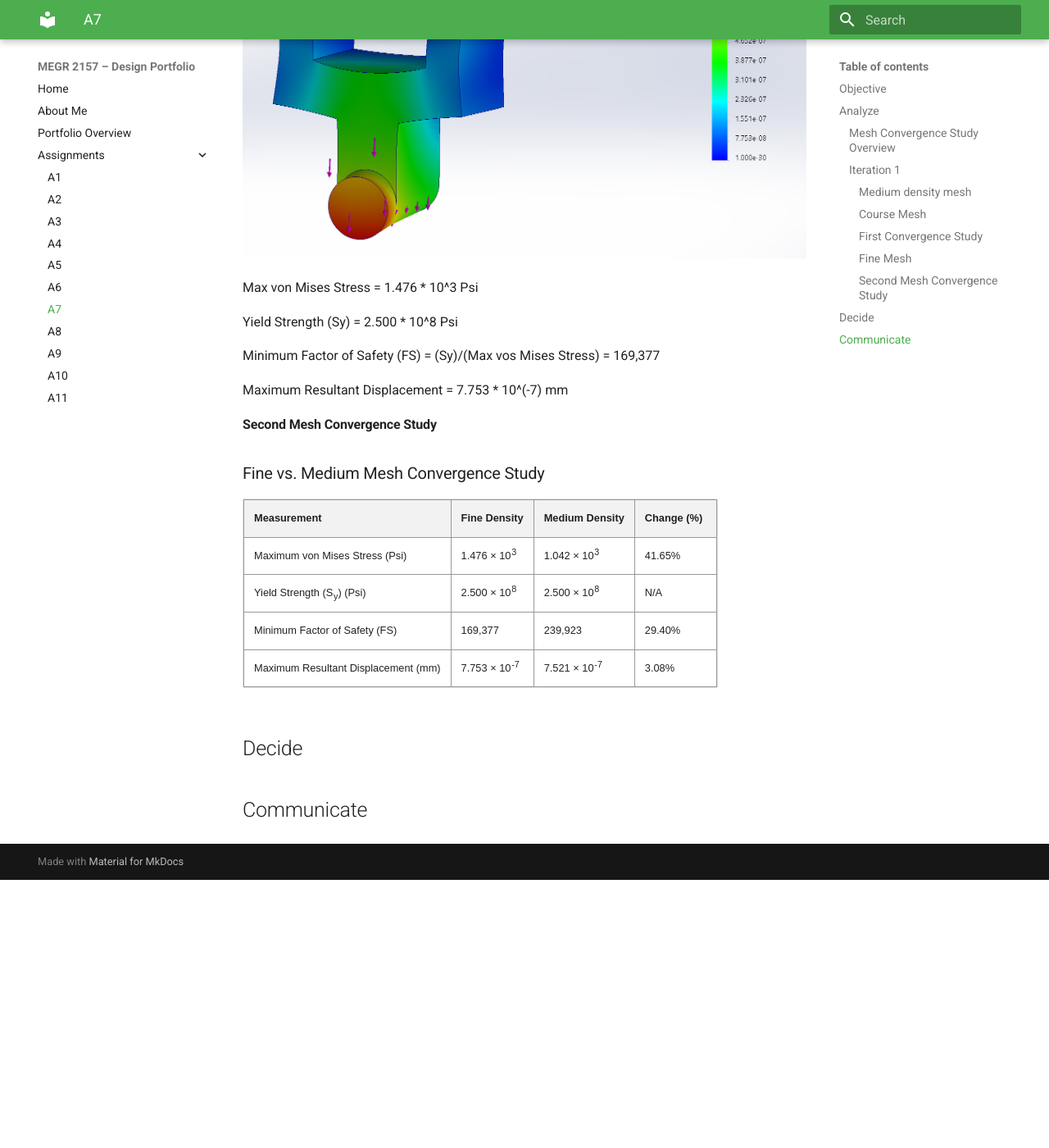
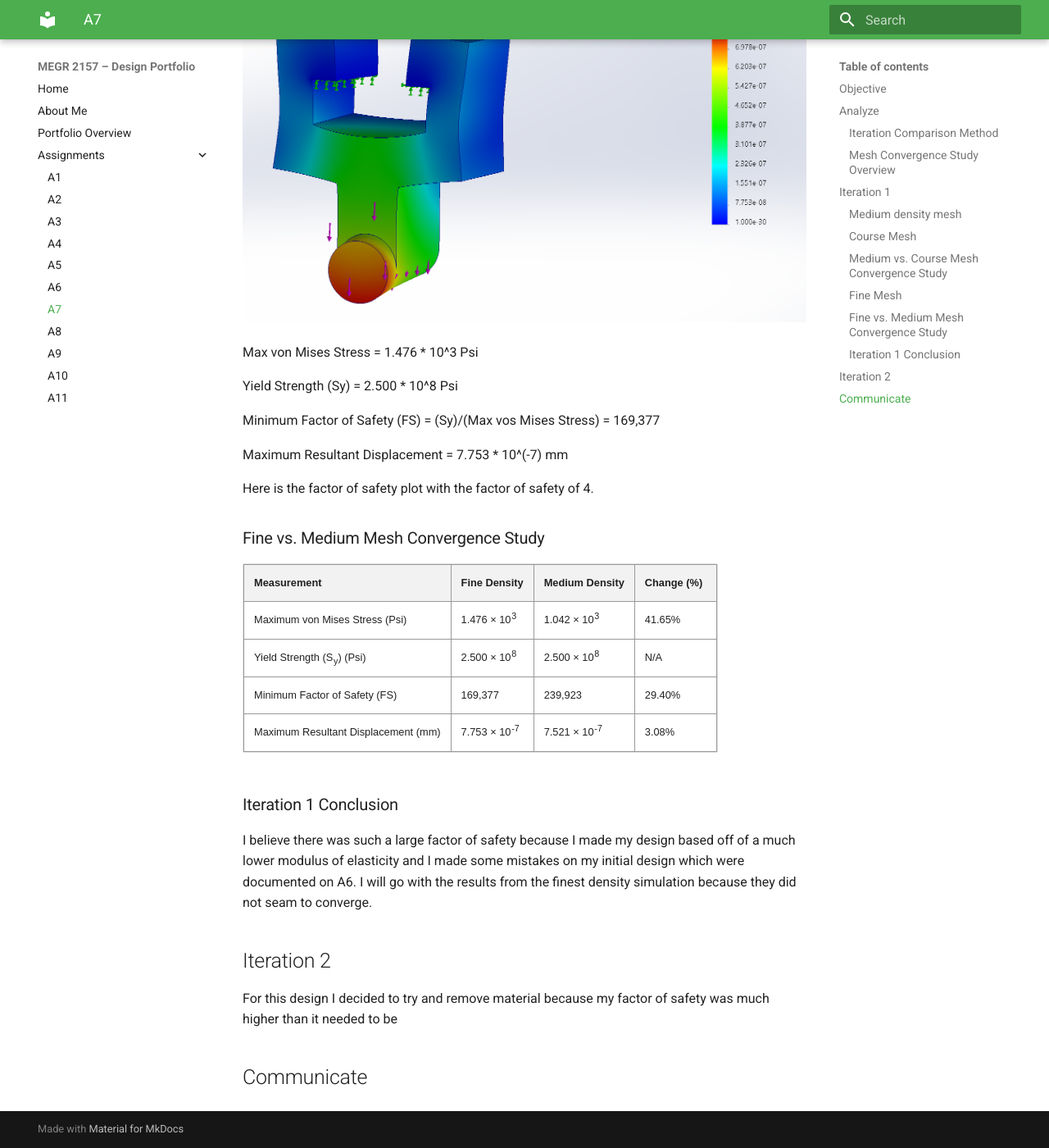
Before and after one commit to SanjayKashyap24/design-projects-portfolio, an MkDocs documentation site: the page built from docs/assignments/A07/index.md, in a window 1280 px wide and 1400 px high, scrolled down 11914 px. Shown: the whole window at 82% size. Built offline with MkDocs 1.6.1 and Material for MkDocs 9.7.7, drawn with Linux system fonts in a browser that asks for light colours; before the commit the page ends 12987 px from its top, so only the background shows below that; some of the changed text lies outside the part shown.

Commit message:
Revise headings and clarify mesh convergence study
Updated section headings and improved clarity in the mesh convergence study details.

```diff
--- a/docs/assignments/A07/index.md
+++ b/docs/assignments/A07/index.md
@@ -27,6 +27,8 @@ When initially designing my part I used steel (ASTM A36) because the properties
   <img src="A7-2.png" alt="A7-2">
 </div>
 
+
+### Iteration Comparison Method
 I will be evaluating each iteration of my design with the table below where the first iteration is the original design A5 and A6 assignment.
 
 
@@ -129,6 +131,8 @@ I will also be adding the applied load to the top of the cylinder holder because
   <img src="A7-4.png" alt="A7-4">
 </div>
 
+
+
 ### Mesh Convergence Study Overview
 For the first test of the each iteration, I used a the medium mesh density with the blended curvature based mesh. For the second test of the each iteration I used the most course blended curvature based mesh.
 
@@ -151,11 +155,11 @@ I will calculate the percentage change in maximum stress, maximum resultant disp
 </p>
 
 
-If my FEA results have not converged after three mesh attempts, the assignment allows me to proceed using the results from the finest mesh, documenting that convergence was not achieved.
+If my FEA results have not converged after three mesh attempts, the assignment allows me to proceed using the results from the finest mesh, documenting that convergence was not achieved. Convergence is considered within 7%
 
-### Iteration 1
+## Iteration 1
 
-#### Medium density mesh
+### Medium density mesh
 
 Below is the medium density mesh
 
@@ -188,7 +192,7 @@ Minimum Factor of Safety (FS) = (Sy)/(Max vos Mises Stress) = 239,923
 
 Maximum Resultant Displacement = 7.521 * 10^(-7) mm
 
-#### Course Mesh
+### Course Mesh
 
 Below is the course density mesh
 
@@ -220,9 +224,7 @@ Minimum Factor of Safety (FS) = (Sy)/(Max vos Mises Stress) = 337,884
 
 Maximum Resultant Displacement = 7.123 * 10^(-7) mm
 
-#### First Convergence Study
-
-<h3>Mesh Convergence Study</h3>
+### Medium vs. Course Mesh Convergence Study
 
 <table style="width:100%; border-collapse:collapse; text-align:center; font-family:Arial,sans-serif;">
     <thead>
@@ -295,7 +297,7 @@ Maximum Resultant Displacement = 7.123 * 10^(-7) mm
 
 From this I do not believe that the results are not stabilized and I will try a third simulation with the finest density mesh.
 
-#### Fine Mesh
+### Fine Mesh
 
 Below is the fine density mesh
 
@@ -327,10 +329,11 @@ Minimum Factor of Safety (FS) = (Sy)/(Max vos Mises Stress) = 169,377
 
 Maximum Resultant Displacement = 7.753 * 10^(-7) mm
 
-#### Second Mesh Convergence Study
+Here is the factor of safety plot with the factor of safety of 4.
 
 
-<h3>Fine vs. Medium Mesh Convergence Study</h3>
+
+### Fine vs. Medium Mesh Convergence Study
 
 <table style="width:100%; border-collapse:collapse; text-align:center; font-family:Arial,sans-serif;">
     <thead>
@@ -401,8 +404,12 @@ Maximum Resultant Displacement = 7.753 * 10^(-7) mm
     </tbody>
 </table>
 
+### Iteration 1 Conclusion
 
-## Decide
+I believe there was such a large factor of safety because I made my design based off of a much lower modulus of elasticity and I made some mistakes on my initial design which were documented on A6. I will go with the results from the finest density simulation because they did not seam to converge.
+
+## Iteration 2
+For this design I decided to try and remove material because my factor of safety was much higher than it needed to be
 
 
 
```
